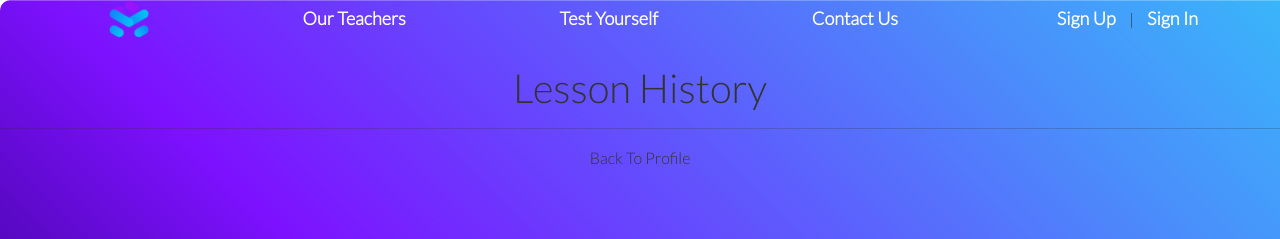
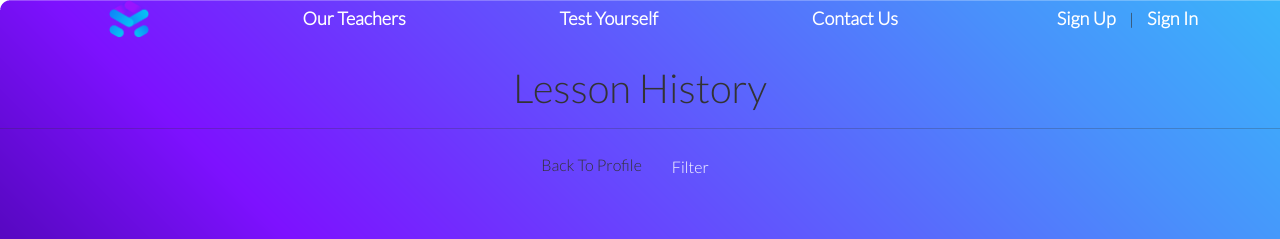
Before and after one commit to OmerMunk/MetaTechLearingReact, a React (Create React App) app: page /lessons_history in a window 1280 px wide. Shown: the top 239 px of the page. Built offline with nearby package versions, Linux system fonts and the light colour scheme; no server answers.

Commit message:
fix merge

```diff
--- a/src/Components/Lessons/LessonsHistory/LessonHistory.js
+++ b/src/Components/Lessons/LessonsHistory/LessonHistory.js
@@ -1,8 +1,9 @@
 import React, { useEffect, useState } from "react";
-import {Container } from "react-bootstrap";
+import {Button, Container} from "react-bootstrap";
 import { Link } from "react-router-dom";
 import axios from "axios";
 import SingleLesson from "../SingleLesson";
+import FilterModal from "./FilterModal";
 
 const LessonHistory = () => {
 
@@ -87,6 +88,10 @@ const LessonHistory = () => {
       <h1>Lesson History</h1>
       <hr />
       <Link to="/user_profile">Back To Profile</Link>
+        <Button onClick={filterModalHandler} variant='warning'>Filter</Button>
+        {filterType && <Button onClick={unfilter} >UnFilter </Button>}
+        <FilterModal show={showFilterModal} toggle={filterModalHandler} setFilterType={setFilterType}
+                     setFilterDetails={setFilterDetails}/>
       <div>{lessons_list}</div>
     </Container>
   );
```
